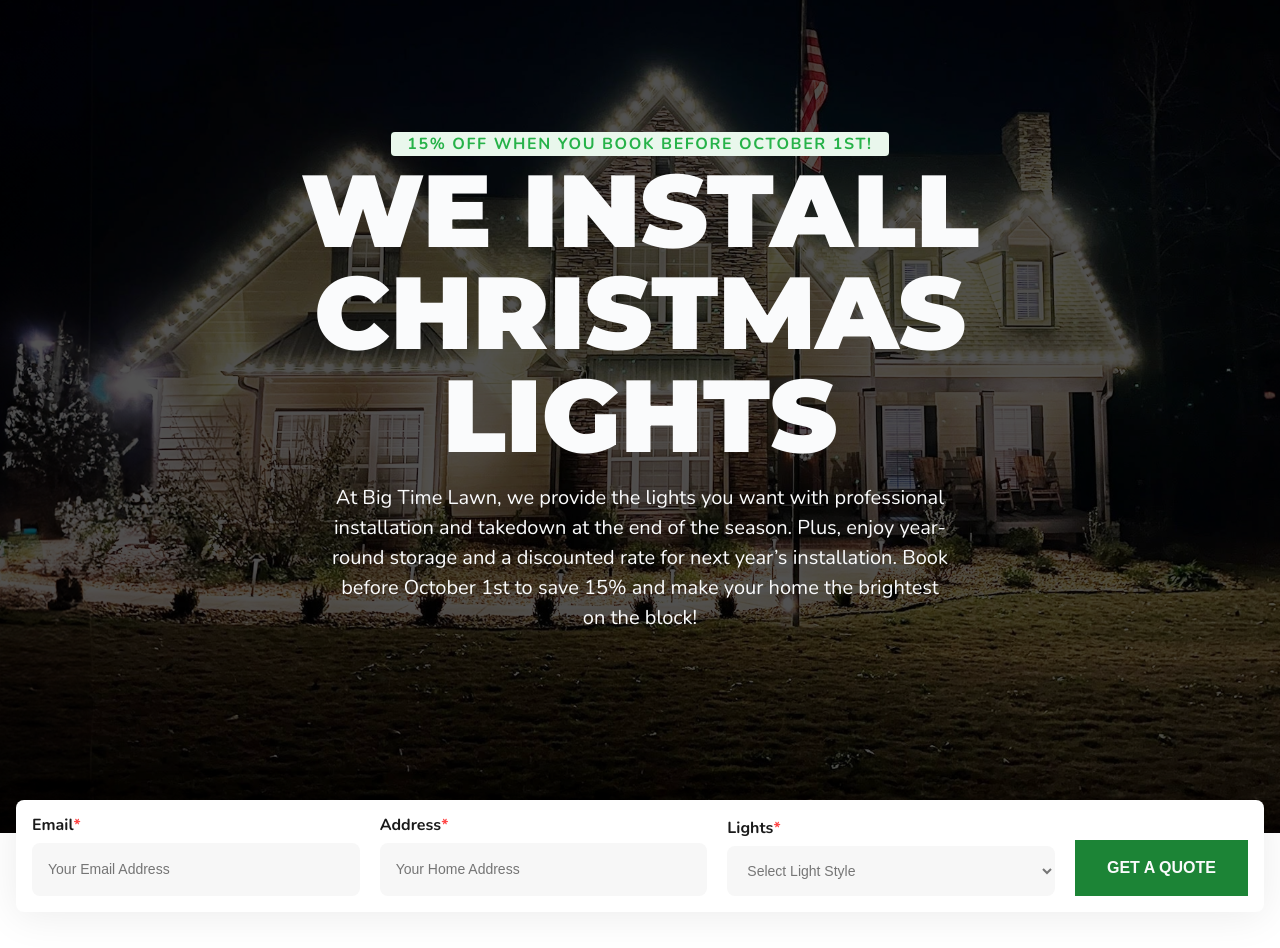
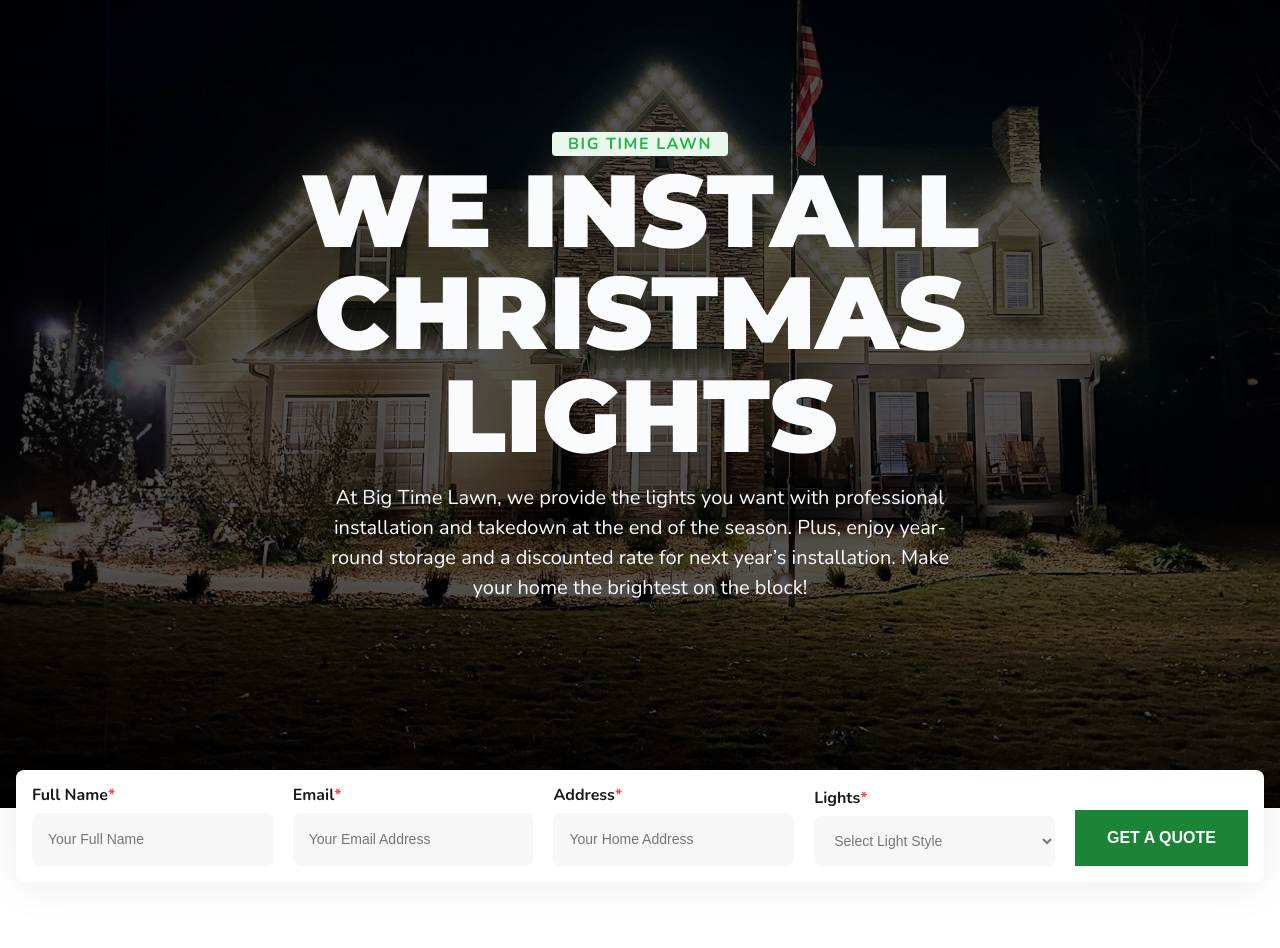
Before and after one commit to jimschaeffer/bigtime, an Eleventy site: page src/index.html in a window 1280 px wide. Shown: the part 104-1052 px from the top of the page. Built offline with nearby package versions, Linux system fonts and the light colour scheme; Eleventy itself is replaced by a stand-in of ours; files that its build step writes are made by us from their sources.

Commit message:
full name

```diff
--- a/src/index.html
+++ b/src/index.html
@@ -43,13 +43,13 @@ eleventyNavigation:
 <section id="hero-2041">
   <div class="cs-container">
     <div class="cs-content">
-      <span class="cs-topper">15% Off When You Book Before October 1st!</span>
+      <span class="cs-topper">BIG TIME LAWN</span>
       <h1 class="cs-title">We Install Christmas Lights</h1>
       <p class="cs-text">
         At Big Time Lawn, we provide the lights you want with professional
         installation and takedown at the end of the season. Plus, enjoy
         year-round storage and a discounted rate for next year’s installation.
-        Book before October 1st to save 15% and make your home the brightest on
+        Make your home the brightest on
         the block!
       </p>
       <!--Bottom Corners-->
@@ -60,6 +60,17 @@ eleventyNavigation:
   name="Christmas Lights Form"
   netlify
 >
+  <label class="cs-label">
+    <div class="cs-flex">Full Name <span class="span cs-color">*</span></div>
+    <input
+      class="cs-input"
+      required
+      type="text"
+      id="name-2041"
+      name="name"
+      placeholder="Your Full Name"
+    />
+  </label>
   <label class="cs-label">
     <div class="cs-flex">Email <span class="span cs-color">*</span></div>
     <input
```
Lines whose indentation alone changed are shown as unchanged.
